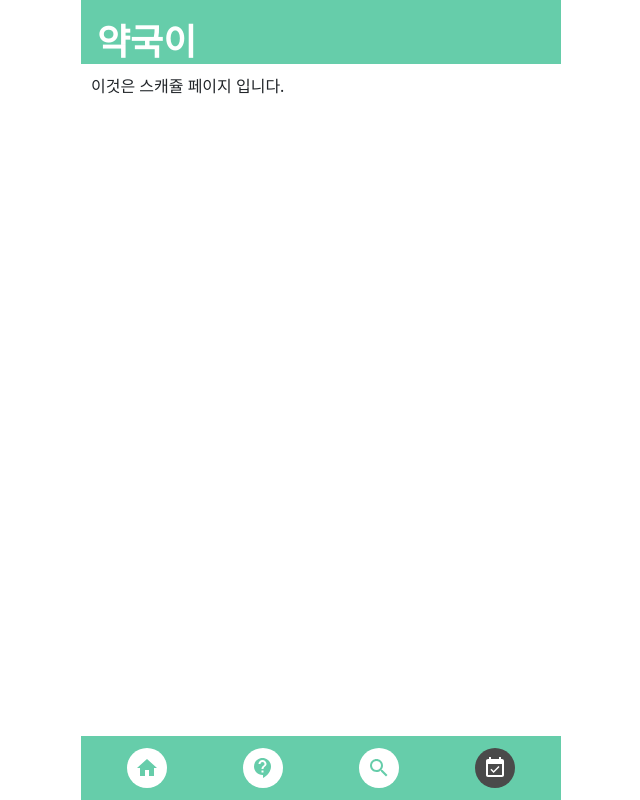
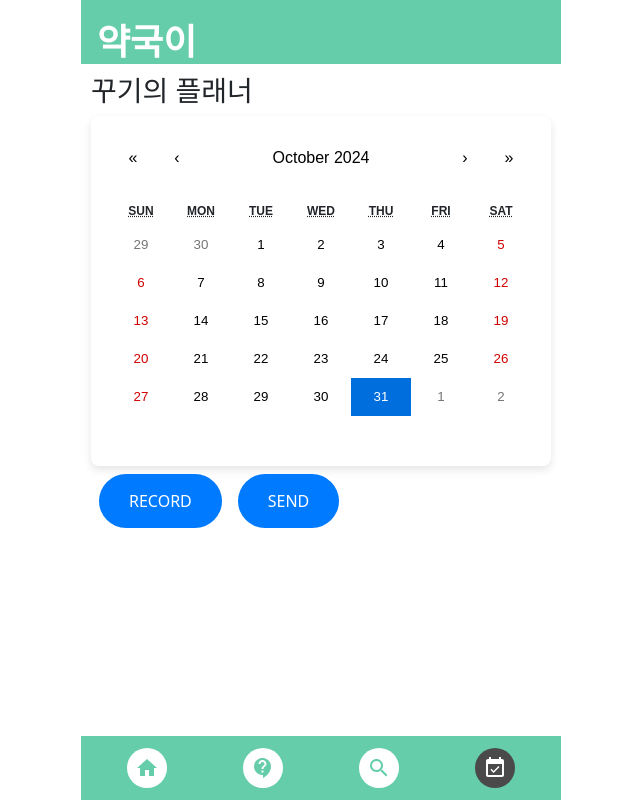
Before and after one commit to AI-X-4-A1/Yaggugi-frontend, a React (Create React App) app: page /planning in a window 1280 px wide. Shown: the whole page, without its empty margins (319-959 px from the left). Built offline with nearby package versions, Linux system fonts and the light colour scheme.

Commit message:
feat : planning

```diff
--- /dev/null
+++ b/src/assets/css/planning.css
@@ -0,0 +1,31 @@
+html, .button, body, #root {
+  align-items:center;
+  justify-content: center;
+}
+
+
+.react-calendar {
+  width: 100%;
+  height: 350px;
+  max-width: 600px; /* Set max-width to limit the size */
+  border: none;
+  box-shadow: 0 4px 8px rgba(0, 0, 0, 0.1);
+  padding: 20px;
+  border-radius: 8px;
+}
+
+.button {
+  margin: 8px;
+  padding: 15px 30px;
+  font-size: 16px;
+  cursor: pointer;
+  border: none;
+  background-color: #007AFF;
+  color: white;
+  border-radius: 30px;
+  transition: background-color 0.3s;
+}
+
+.button:hover {
+  background-color: #007AFF;
+}
--- a/src/pages/planning.jsx
+++ b/src/pages/planning.jsx
@@ -1,9 +1,131 @@
-import React from "react";
+import React, { useState, useEffect, useRef } from 'react';
+import Calendar from 'react-calendar';
+import 'react-calendar/dist/Calendar.css';
+import '../assets/css/planning.css'
 
-function planning() {
-    return (
-        <div> 이것은 스캐쥴 페이지 입니다.</div>
-    )
+function Planning() {
+  const [date, setDate] = useState(new Date());
+  const [isRecording, setIsRecording] = useState(false);
+  const [audioBlob, setAudioBlob] = useState(null);
+  const [audioURL, setAudioURL] = useState("");
+  const [transcription, setTranscription] = useState("");
+  const [sentimentData, setSentimentData] = useState({}); // Store sentiment data by date
+  const mediaRecorder = useRef(null);
+
+  useEffect(() => {
+    let audioChunks = [];
+
+    const startRecording = async () => {
+      const stream = await navigator.mediaDevices.getUserMedia({ audio: true });
+      mediaRecorder.current = new MediaRecorder(stream);
+
+      mediaRecorder.current.ondataavailable = (event) => {
+        audioChunks.push(event.data);
+      };
+
+      mediaRecorder.current.onstop = () => {
+        const audioBlob = new Blob(audioChunks, { type: 'audio/wav' });
+        setAudioBlob(audioBlob);
+        setAudioURL(URL.createObjectURL(audioBlob));
+      };
+
+      mediaRecorder.current.start();
+    };
+
+    const stopRecording = () => {
+      if (mediaRecorder.current) {
+        mediaRecorder.current.stop();
+        audioChunks = [];
+      }
+    };
+
+    if (isRecording) {
+      startRecording();
+    } else {
+      stopRecording();
+    }
+
+    return () => {
+      if (mediaRecorder.current && mediaRecorder.current.state !== 'inactive') {
+        mediaRecorder.current.stop();
+      }
+    };
+  }, [isRecording]);
+
+  const handleRecording = () => {
+    setIsRecording((prev) => !prev);
+  };
+
+  const sendAudioToServer = async () => {
+    if (!audioBlob) return;
+
+    const formData = new FormData();
+    formData.append('file', audioBlob, 'recording.wav');
+
+    try {
+      const response = await fetch('http://127.0.0.1:8000/upload', {
+        method: 'POST',
+        body: formData,
+      });
+
+      if (!response.ok) {
+        throw new Error(`Server error: ${response.status}`);
+      }
+
+      const data = await response.json();
+      console.log('Server response data:', data);
+
+      // Update transcription and sentiment analysis result
+      setTranscription(data.transcribed_text || 'No transcription available.');
+
+      // Store the sentiment result with the current date in sentimentData state
+      setSentimentData((prevData) => {
+        const updatedData = { ...prevData };
+        if (data.sentiment_analysis_result.toLowerCase() === 'positive') {
+          updatedData[date.toDateString()] = 'positive';
+        } else {
+          delete updatedData[date.toDateString()]; // Remove negative or neutral sentiment
+        }
+        return updatedData;
+      });
+    } catch (error) {
+      console.error('Error sending audio to server:', error);
+      setTranscription('Error transcribing audio.');
+    }
+  };
+
+  // Render image on calendar tiles based on sentimentData
+  const tileContent = ({ date }) => {
+    const sentiment = sentimentData[date.toDateString()];
+    if (sentiment === 'positive') {
+      return <img src="/images/faceCharacter.png" alt="positive" style={{ width: '20px', height: '20px' }} />;
+    }
+    return null;
+  };
+
+  return (
+    <div>
+      <h3>꾸기의 플래너</h3>
+      <Calendar onChange={setDate} value={date} locale="en-US"
+        tileContent={tileContent}
+         // Set calendar to start on Sunday and end on Saturday
+      />
+
+      <button className="button" onClick={handleRecording}>
+        {isRecording ? 'STOP' : 'RECORD'}
+      </button>
+      <button className="button" onClick={sendAudioToServer} disabled={!audioBlob}>
+        SEND
+      </button>
+
+      {/* Display transcription result */}
+      {transcription && (
+        <div>
+          <p>{transcription}</p>
+        </div>
+      )}
+    </div>
+  );
 }
 
-export default planning
+export default Planning;
```
